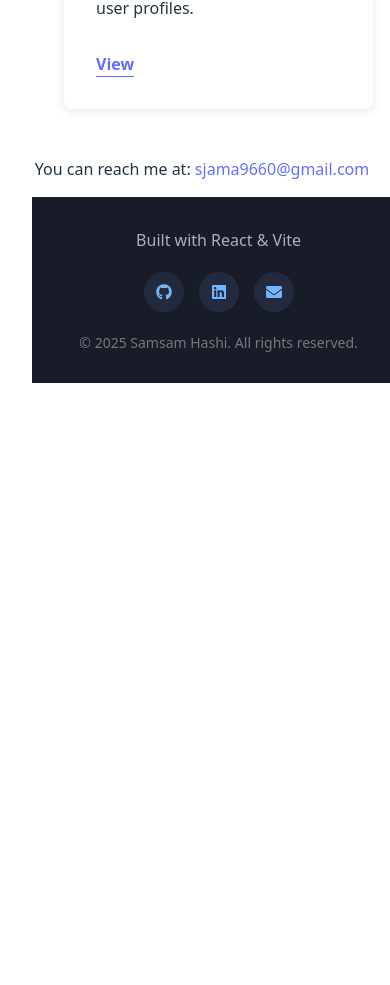
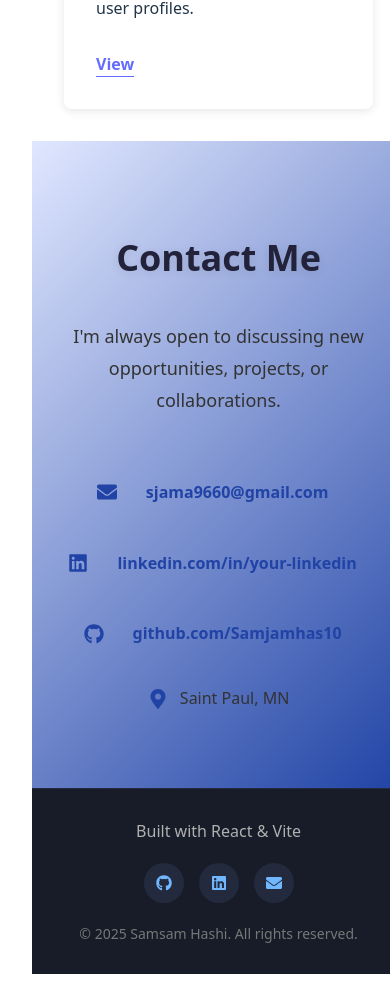
Before and after one commit to Samjamhas10/portfolio-website, a React (Vite) app: page / in a window 390 px wide. Shown: the part 4151-5136 px from the top of the page. Before the commit the page ends 4566 px from the top, so only its background shows below. Built offline with nearby package versions, Linux system fonts and the light colour scheme.

Commit message:
Update ContactMe component styles and structure for responsiveness and improved design

```diff
--- a/src/components/ContactMe/ContactMe.css
+++ b/src/components/ContactMe/ContactMe.css
@@ -1,6 +1,75 @@
 .contactme {
-  max-width: 340px;
-  /* background: #f8f8f8; */
-  border-radius: 8px;
+  padding: 80px 30px;
+  background: linear-gradient(135deg, #e0e7ff 0%, #2043a5 100%);
+  min-height: 500px;
+  display: flex;
+  flex-direction: column;
+  align-items: center;
+  justify-content: center;
   text-align: center;
 }
+
+.contactme h2 {
+  font-size: 52px;
+  font-weight: bold;
+  color: #22223b;
+  margin-bottom: 20px;
+  text-shadow: 0 2px 10px rgba(0, 0, 0, 0.1);
+}
+
+.contactme .intro {
+  font-size: 18px;
+  color: #333;
+  margin-bottom: 40px;
+  max-width: 700px;
+  line-height: 1.8;
+}
+
+.contactme p {
+  font-size: 18px;
+  color: #333;
+  margin: 15px 0;
+  max-width: 700px;
+  line-height: 1.8;
+  display: flex;
+  align-items: center;
+  justify-content: center;
+}
+
+.contactme .icon {
+  margin-right: 12px;
+  color: #2043a5;
+  font-size: 20px;
+}
+
+.contactme a {
+  color: #2043a5;
+  text-decoration: none;
+  font-weight: 600;
+  transition: all 0.3s ease;
+  padding: 6px 12px;
+  border-radius: 4px;
+  margin-left: 5px;
+}
+
+.contactme a:hover {
+  color: #fff;
+  background: #2043a5;
+  transform: scale(1.08);
+  box-shadow: 0 4px 12px rgba(32, 67, 165, 0.3);
+}
+
+@media (max-width: 768px) {
+  .contactme {
+    padding: 60px 20px;
+    min-height: auto;
+  }
+
+  .contactme h2 {
+    font-size: 36px;
+  }
+
+  .contactme p {
+    font-size: 16px;
+  }
+}
--- a/src/components/ContactMe/ContactMe.jsx
+++ b/src/components/ContactMe/ContactMe.jsx
@@ -1,11 +1,46 @@
 import "./ContactMe.css";
+import {
+  FaGithub,
+  FaLinkedin,
+  FaEnvelope,
+  FaMapMarkerAlt,
+} from "react-icons/fa";
 
 function ContactMe() {
   return (
     <div className="contactme">
+      <h2>Contact Me</h2>
+
+      <p className="intro">
+        I'm always open to discussing new opportunities, projects, or
+        collaborations.
+      </p>
       <p>
-        You can reach me at:{" "}
+        <FaEnvelope className="icon" />{" "}
         <a href="mailto:sjama9660@gmail.com">sjama9660@gmail.com</a>
+      </p>
+      <p>
+        <FaLinkedin className="icon" />{" "}
+        <a
+          href="https://linkedin.com/in/your-linkedin"
+          target="_blank"
+          rel="noreferrer"
+        >
+          linkedin.com/in/your-linkedin
+        </a>
+      </p>
+      <p>
+        <FaGithub className="icon" />{" "}
+        <a
+          href="https://github.com/Samjamhas10"
+          target="_blank"
+          rel="noreferrer"
+        >
+          github.com/Samjamhas10
+        </a>
+      </p>
+      <p>
+        <FaMapMarkerAlt className="icon" /> Saint Paul, MN
       </p>
     </div>
   );
```
